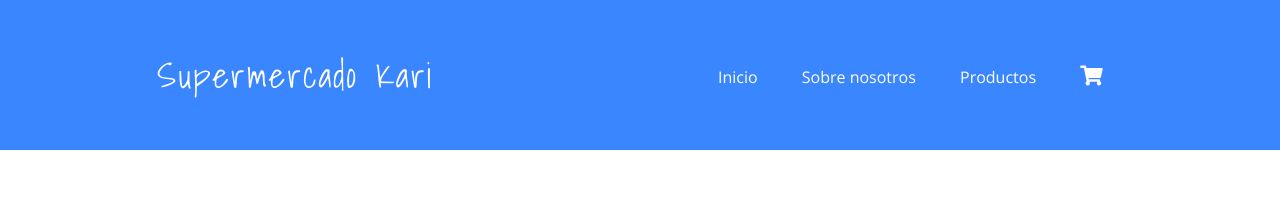
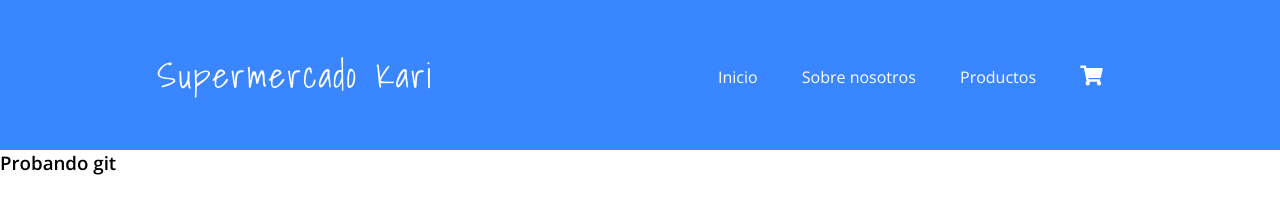
Before and after one commit to karina0724/learning-js, a plain HTML site: page shopping-cart/index.html in a window 1280 px wide. Drawn offline with nearby package versions, Linux system fonts and the light colour scheme; files whose address does not match are found by name.

Commit message:
Changing the repository

```diff
--- a/shopping-cart/index.html
+++ b/shopping-cart/index.html
@@ -26,7 +26,7 @@
         </nav>
     </header>
     <main>
-
+        <h3>Probando git</h3>
     </main>
     <footer></footer>
 
```
